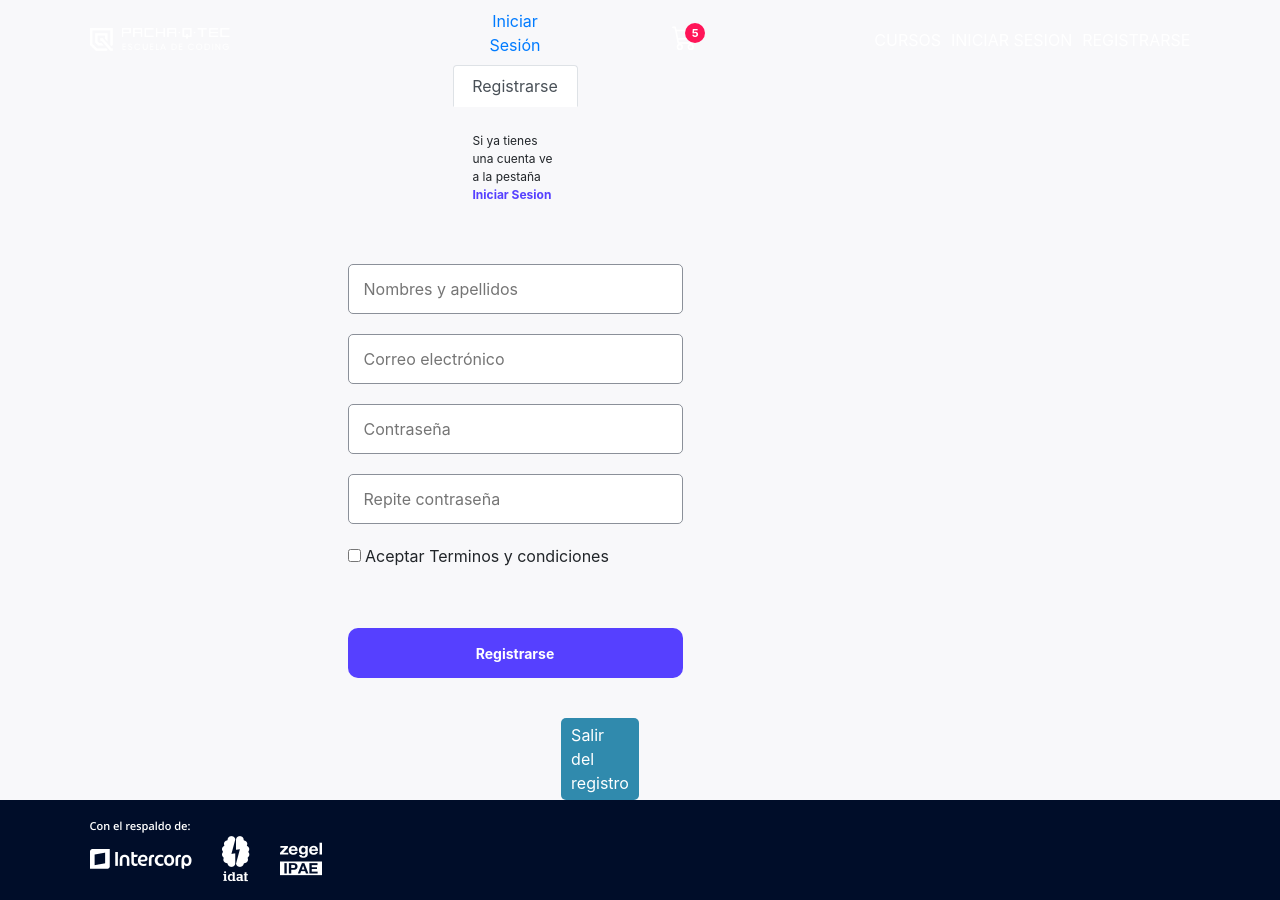
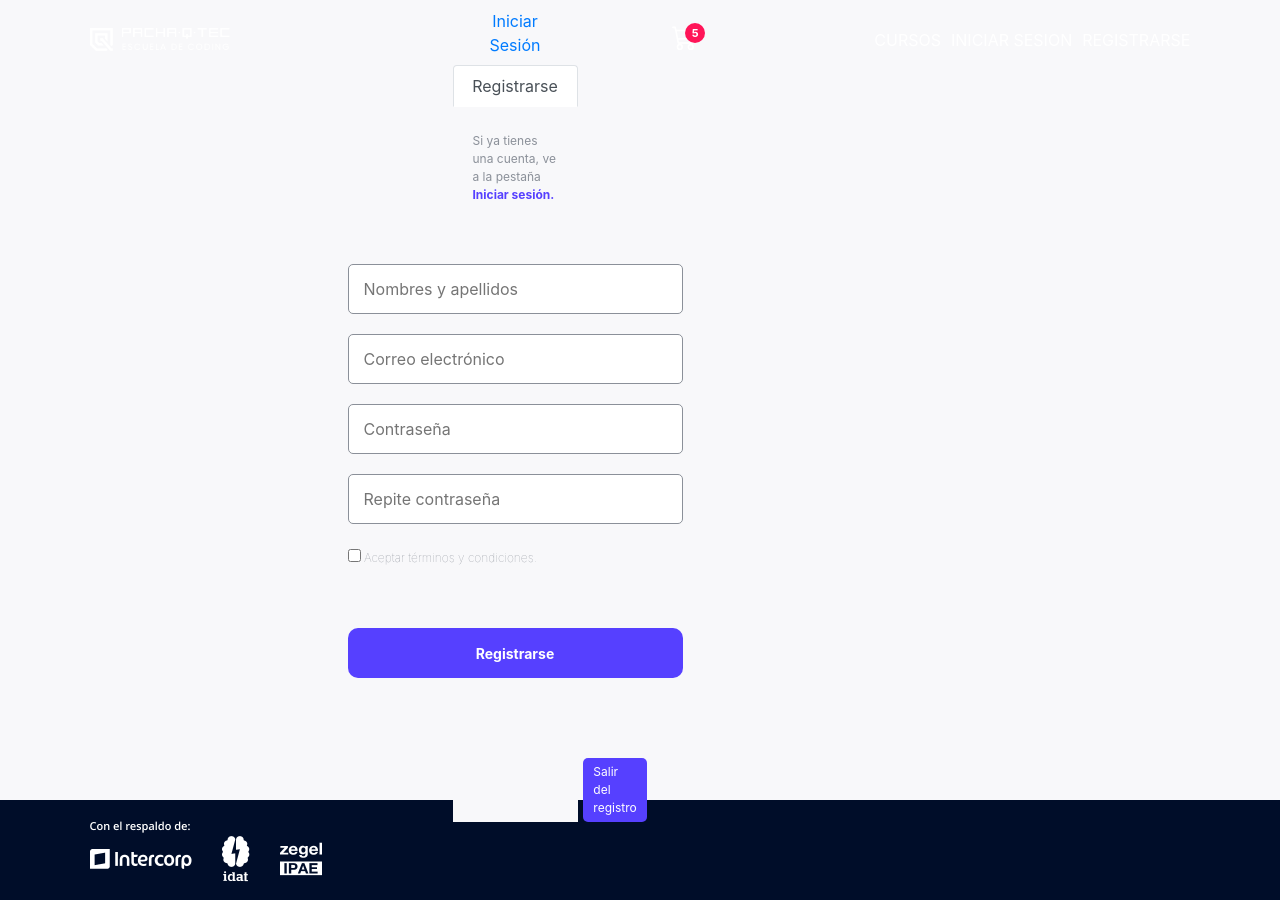
Before and after one commit to carloscastillo369/proyecto_ecommerce_apidjango, a Vue app: page /register in a window 1280 px wide. Built offline with nearby package versions, Linux system fonts and the light colour scheme.

Commit message:
diseno login y register

```diff
--- a/src/components/BannerLogin.vue
+++ b/src/components/BannerLogin.vue
@@ -1,11 +1,11 @@
 <template>
     <div class="col-sm-8 sm-8">
         <router-link to="/">
-            <div><img class="col-sm-8-img-1" align="left" src="@/assets/logo.png"></div>
+
         </router-link>
         <div><h2 class="col-sm-8-tittle">¡Explota todo tu potencial <br> tecnológico!</h2></div>
         <div><p class="col-sm-8-text">Con nuestros programas <br> de especialización</p></div>
-        <div class="col-sm-8-img-2"><img src="@/assets/respaldo-light.png"></div>
+
     </div>
 </template>
 
--- a/src/components/IniciarSesion.vue
+++ b/src/components/IniciarSesion.vue
@@ -2,10 +2,11 @@
     <!--CAMBIO DE EMAIL POR USERNAME EN V-MODEL Y PREVENT LOGIN-->
     <div>
         <div class="col-sm-4-body">
-            <p class="text">Si aún no te has registrado, ve a la pestaña <span>Registrarse</span> </p>
+
+            <router-link to="/register"><p class="text">Si aún no tienes cuenta, ve a la pestaña <span>Registrarse.</span></p></router-link>
             <form @submit.prevent="login">
                 <div>
-                    <input
+                <input
                         class="col-sm-4-body-input-1"
                         type="email"
                         placeholder="Correo electrónico"
@@ -42,7 +43,11 @@
                 </div>
 
 
+
             <a href="/" class="salir">Salir del registro</a>
+
+
+
         </div>
     </div>
 </template>
@@ -51,13 +56,14 @@
 //import firebase from 'firebase/app'
 import { mapActions, mapState } from "vuex"
 
+
 /***** CÓDIGO CON AXIOS *****/
 
 import auth from "@/logic/auth";
 
 export default {
     name: 'IniciarSesion',
-        data: () => ({
+    data: () => ({
                 username: "",
                 password: "",
                 error: false
@@ -67,12 +73,14 @@ export default {
     async login() {
       try {
         await auth.login(this.username, this.password);
-        this.$router.push("../views/MisCompras.vue");
+        this.$router.push("/miscompras");
       } catch (error) {
         this.error = true;
       }
     }
   },
+
+
 }
 
 
@@ -83,6 +91,14 @@ export default {
     .text {
         font-size: 12px;
         margin-bottom: 60px;
+        color: #8B9099;
+        text-decoration: none;
+
+    }
+
+    .error {
+        color: #8B9099;
+        font-size: 12px;
     }
 
     span {
@@ -126,7 +142,7 @@ export default {
         font-size: 12px;
         padding-top: 20px;
         font-weight: bold;
-        color: #5640FF;
+        color: #2c16d8;
         text-decoration: underline;
         margin: 10px 0px 0px 0px;
         cursor: pointer;
@@ -135,12 +151,13 @@ export default {
     .salir {
         border: unset;
         border-radius: 5px;
-        background: #308aad;
+        background: #5640FF;
         padding: 5px 10px;
         margin-top: 80px;
         margin-left: 200px;
         color: #FFFFFF;
         text-decoration: none;
+        font-size: 12px;
     }
 
     @media screen and (min-device-width:1366px){
--- a/src/components/Registro.vue
+++ b/src/components/Registro.vue
@@ -2,7 +2,7 @@
     <!--CAMBIO V-MODEL USUARIO POR FIRST_NAME Y PREVENT REGISTER-->
     <div>
         <div class="col-sm-4-body">
-            <p class="text">Si ya tienes una cuenta ve a la pestaña <span>Iniciar Sesion</span> </p>
+           <router-link to="/login"><p class="text">Si ya tienes una cuenta, ve a la pestaña <span>Iniciar sesión.</span></p></router-link>
             <form @submit.prevent="register">
                 <div>
                     <input
@@ -48,7 +48,14 @@
                     <input
                         class="col-sm-4-body-input-5"
                         required
-                        type="checkbox"> Aceptar Terminos y condiciones
+                        type="checkbox">
+                        <span v-b-modal.modal-1 class="spantext"> Aceptar términos y condiciones.</span>
+                        <b-modal id="modal-1" title="Términos y condiciones">
+                        <p class="my-4" >Los términos y condiciones de uso describen todos los términos y condiciones de carácter general que resultan aplicables al uso de aquellos contenidos o servicios disponibles bajo el dominio y subdominios de www.idat.edu.pe.
+Cuando el usuario accede a esta página web o cuando consulta la información que se encuentra contenida en ella, reconoce no solo que ha leído, sino que también ha entendido y aceptado, los términos y condiciones generales que se desarrollan.
+En caso de no aceptarlos, se le solicita que no haga uso, ni acceda, ni manipule la información de los servicios ofrecidos por el sitio web, ya que en condición de usuario estaría haciendo un uso inadecuado de este.</p>
+                        </b-modal>
+
                 </div>
 
                 <div> <!--CAMBIO DE TEXTO ERROR-->
@@ -69,6 +76,8 @@
             <a href="/" class="salir">Salir del registro</a>
         </div>
     </div>
+
+
 </template>
 
 <script>
@@ -93,12 +102,13 @@ export default {
     async register() {
       try {
         await auth.register(this.first_name, this.email, this.password);
-        this.$router.push("../views/MisCompras.vue")
+        this.$router.push("/login")
       } catch (error) {
         console.log(error);
       }
     }
-    }
+    },
+
 
 };
 
@@ -117,6 +127,8 @@ export default {
     .text {
         font-size: 12px;
         margin-bottom: 60px;
+        color: #8B9099;
+        text-decoration: none;
     }
 
     span {
@@ -169,13 +181,28 @@ export default {
     .salir {
         border: unset;
         border-radius: 5px;
-        background: #308aad;
+        background: #5640FF;
         padding: 5px 10px;
-        margin-top: 40px;
-        margin-left: 170px;
+        margin-top: 80px;
+        margin-left: 200px;
         color: #FFFFFF;
         text-decoration: none;
+        font-size: 12px;
     }
+
+    .spantext {
+        color: #8B9099;
+        font-weight: lighter;
+        font-size: 12px;
+    }
+
+    .spantext:hover {
+        font-weight: bold;
+        cursor: pointer;
+
+    }
+
+
 
     @media screen and (min-device-width:1366px){
         .col-sm-4-header {
--- a/src/views/Login.vue
+++ b/src/views/Login.vue
@@ -3,7 +3,7 @@
         <BannerLogin/>
         <div class="col-sm-4 sm-4">
             <b-nav tabs fill class="m-auto">
-                    <b-nav-item to="/login" exact-active-class="active">Iniciar Sesión</b-nav-item>
+                    <b-nav-item to="/login" exact-active-class="active">Iniciar sesión</b-nav-item>
                     <b-nav-item to="/register" active-class="active">Registrarse</b-nav-item>
             </b-nav>
             <IniciarSesion/>
--- a/src/views/MisCompras.vue
+++ b/src/views/MisCompras.vue
@@ -1,9 +1,9 @@
 <template>
     <div>
         <Header bgblue="bgblue"/>
-        <p style="padding-top:200px;">
+        <p style="padding-top:200px;"></p>
 
-        </p>
+
 
     </div>
 </template>
@@ -12,6 +12,7 @@
 import Header from "@/components/Header.vue"
 import ItemCompra from "@/components/ItemCompra.vue"
 import { mapState } from "vuex"
+
 
 export default {
     name: 'MisCompras',
```
